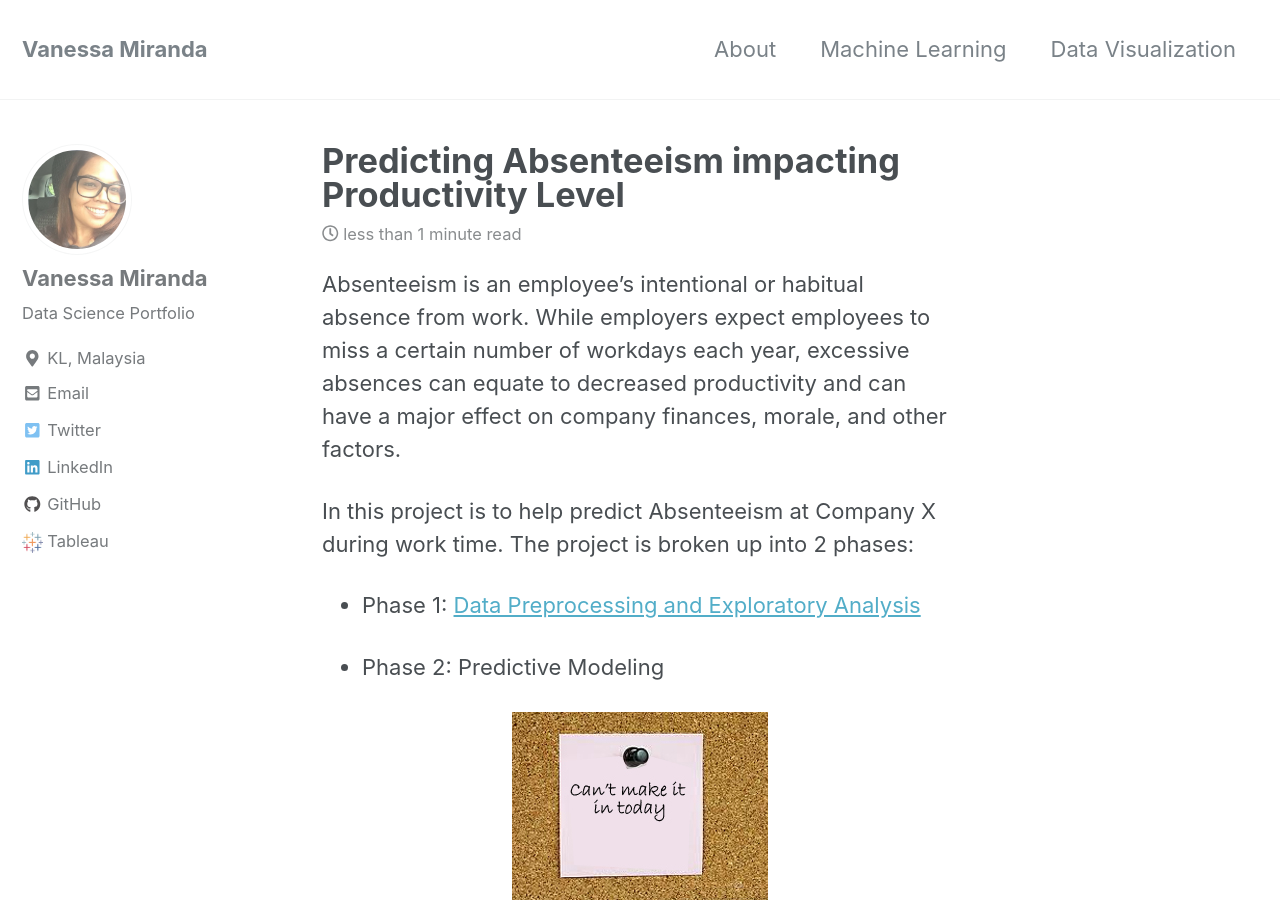
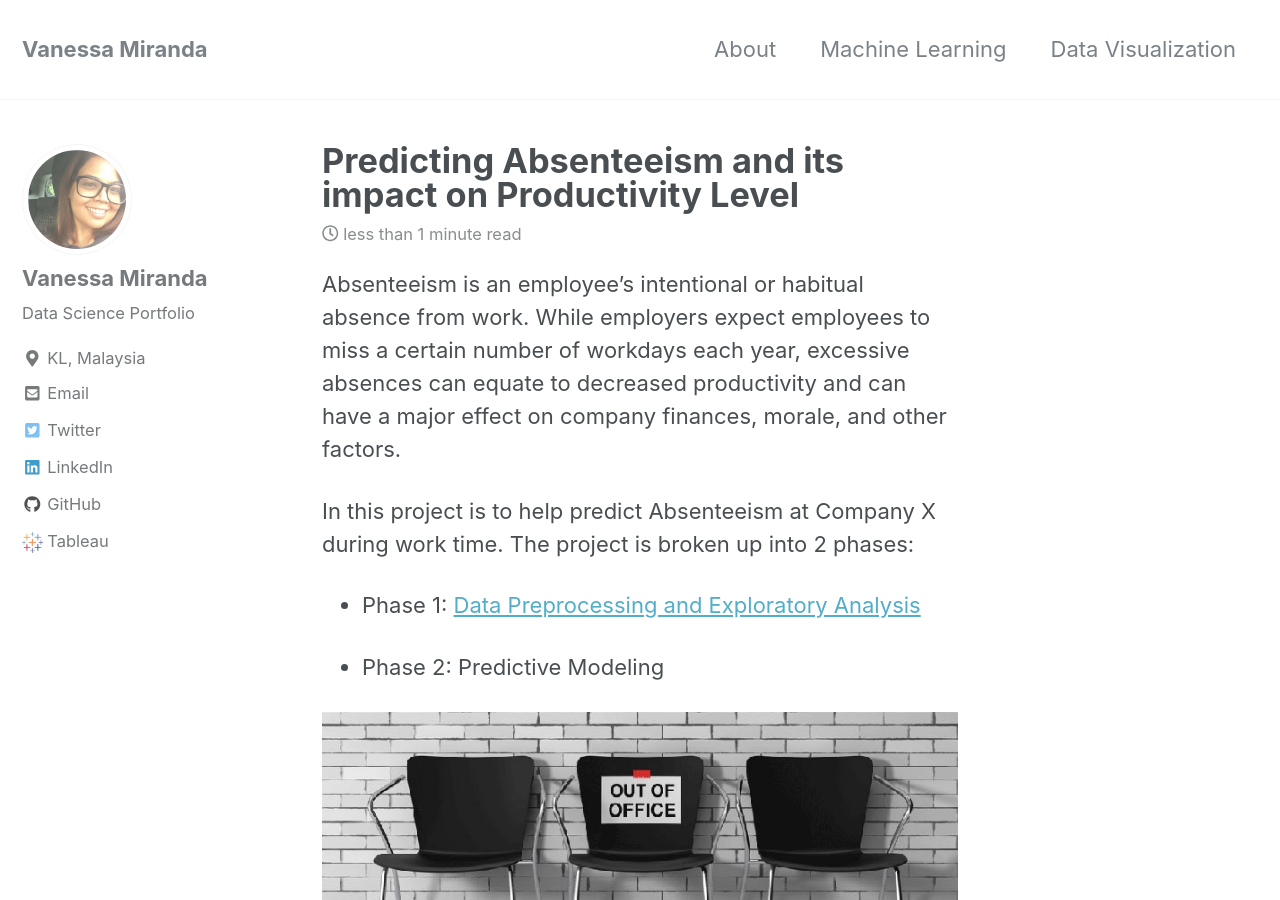
Before and after one commit to vanessamiranda/vanessamiranda.github.io, a Jekyll site: the page built from _posts/2019-08-21-Predicting_Absenteeism_Productivity.md, in a window 1280 px wide and 900 px high. Built offline with Jekyll 4.4.1, drawn with Linux system fonts in a browser that asks for light colours; nearby versions of some CDN libraries.

Commit message:
absenteeism page

```diff
--- a/_posts/2019-08-21-Predicting_Absenteeism_Productivity.md
+++ b/_posts/2019-08-21-Predicting_Absenteeism_Productivity.md
@@ -1,7 +1,7 @@
 ---
-title: Predicting Absenteeism impacting Productivity Level
+title: Predicting Absenteeism and its impact on Productivity Level
 category: [blog, Data Science]
-tags: [machine learning]
+tags: [machine learning, absenteeism]
 author_profile: true
 ---
 
```
Also changed, not shown: _pages/dataviz.md (+1 -1 lines), images/employee_absenteeism/employee_absenteeism.jpg.
